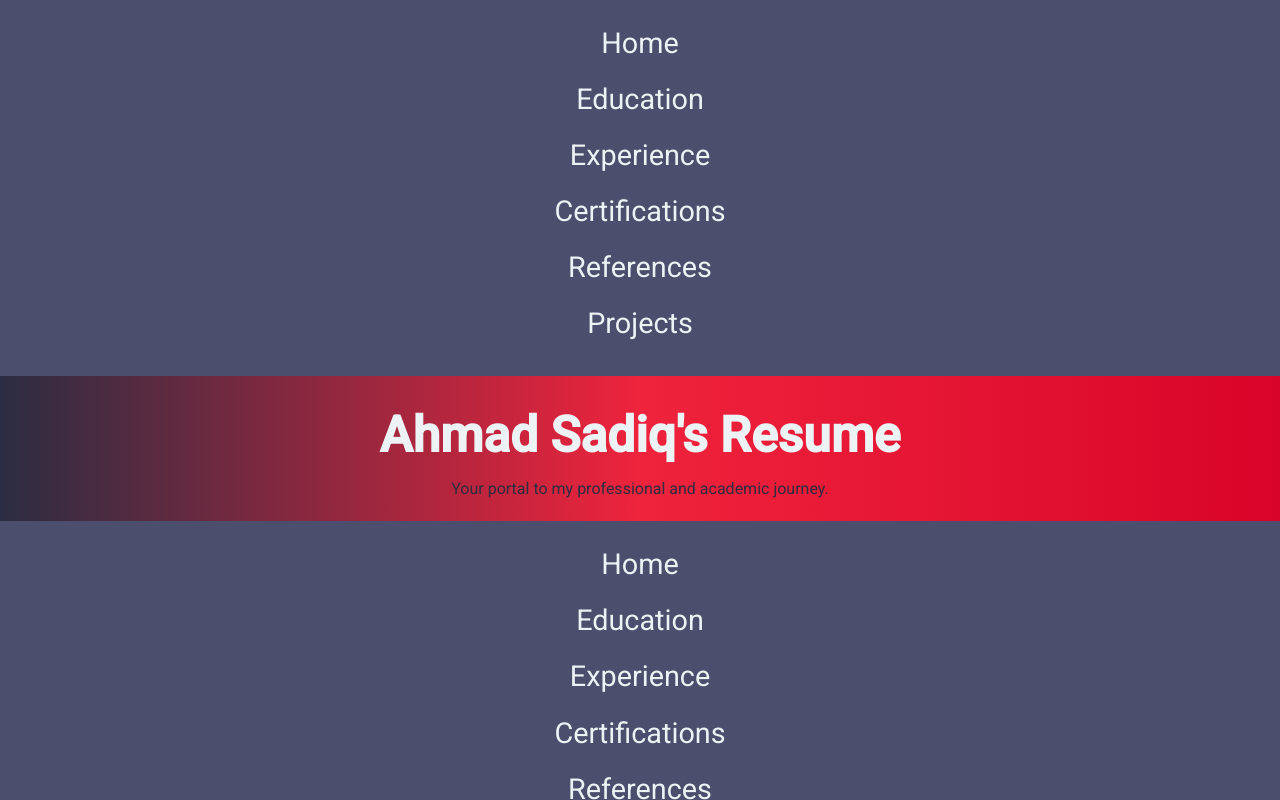
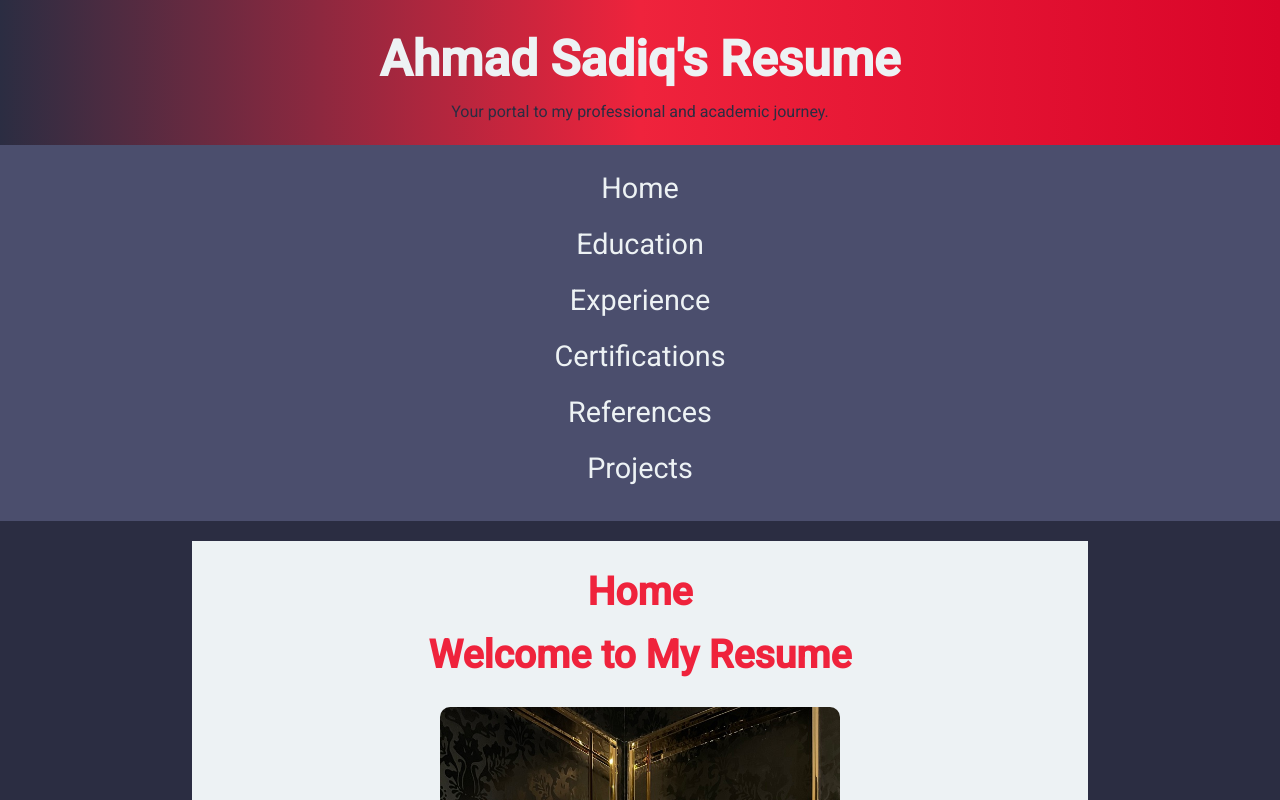
Before and after one commit to ahmadssadiq/cs391, a React (Create React App) app in the folder mp-3/: page / in a window 1280 px wide. Shown: the top 800 px of the page. Built offline with nearby package versions, Linux system fonts and the light colour scheme.

Commit message:
completed mp-3 as

```diff
--- a/mp-3/src/App.tsx
+++ b/mp-3/src/App.tsx
@@ -13,7 +13,6 @@ import './App.css';
 function Root() {
   return (
     <>
-      <Nav />
       <Routes>
         <Route path="/" element={<Home />} />
         <Route path="/education" element={<Education />} />
```
